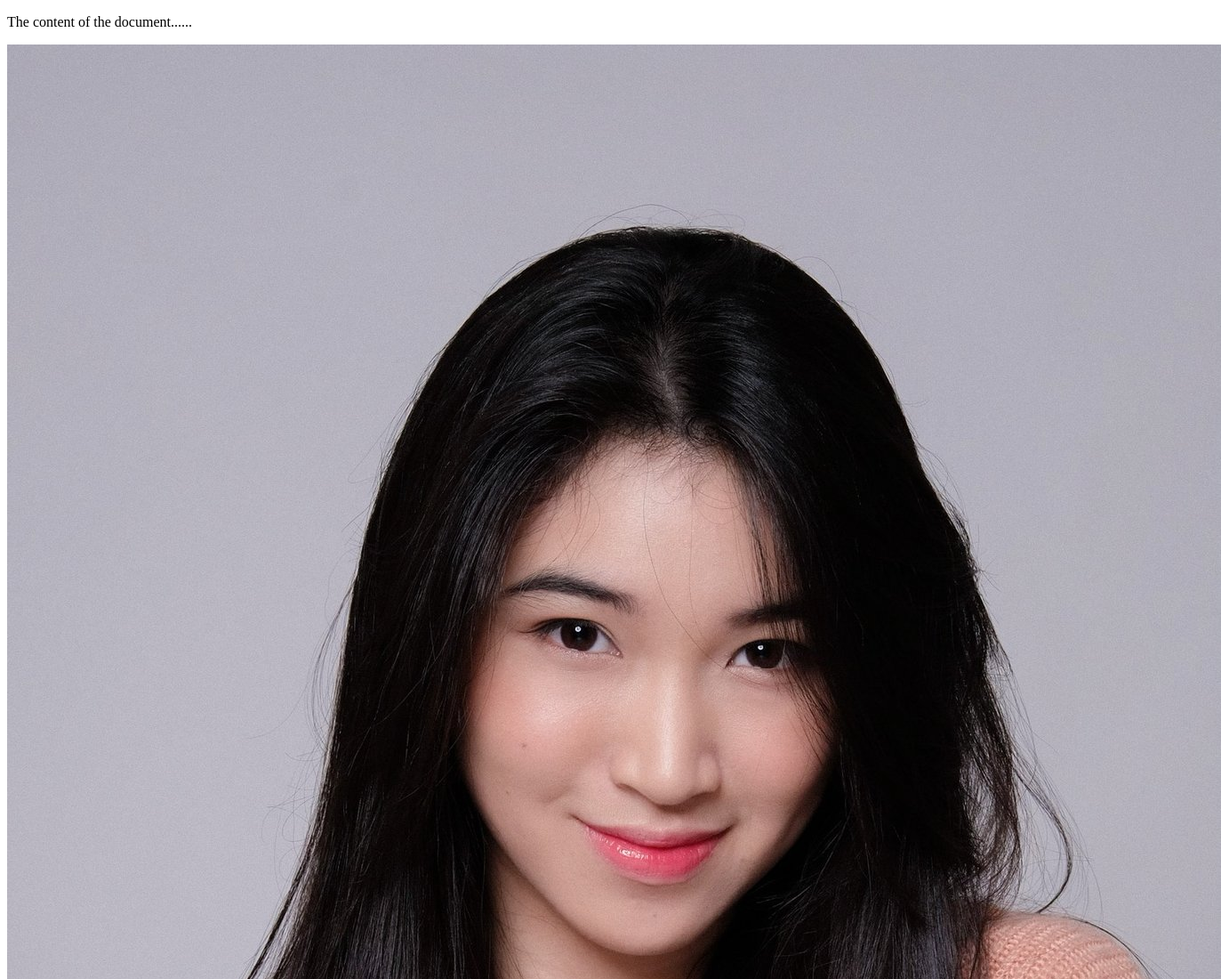
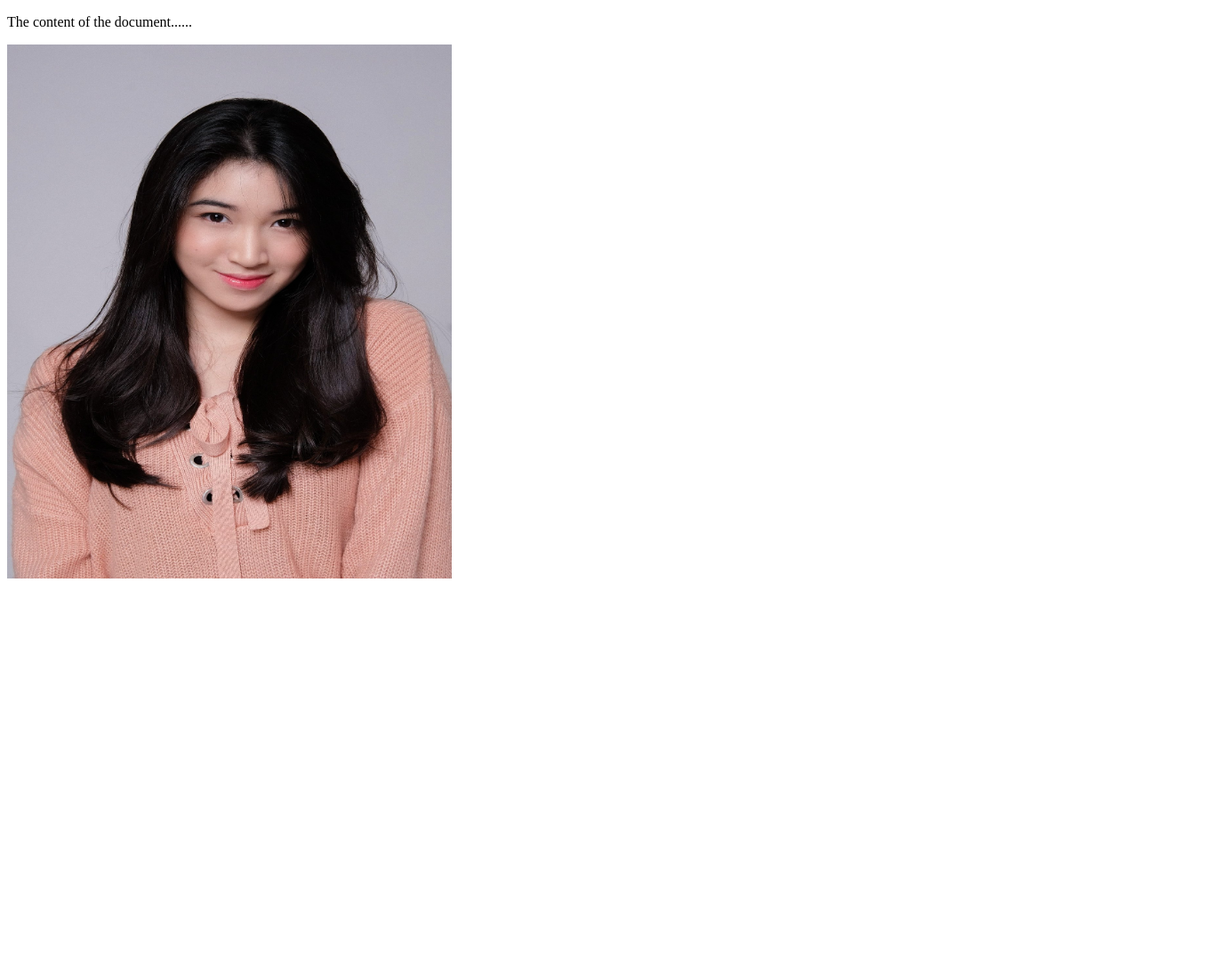
Before and after one commit to arzmycre29/esport-academy, a plain HTML site: page index.html in a window 1280 px wide. Shown: the top 1100 px of the page at 89% size, 1373 px wide, since content can reach past the window. After the commit the page ends 800 px from the top, so only its background shows below. Drawn offline with Linux system fonts and the light colour scheme.

Commit message:
Update index.html

```diff
--- a/index.html
+++ b/index.html
@@ -6,7 +6,7 @@
 
 <body>
   <p>The content of the document......</p>
-  <img src="shani1.jpg">
+  <img src="shani1.jpg" width="500" height="600">
 </body>
 
 </html>
```
